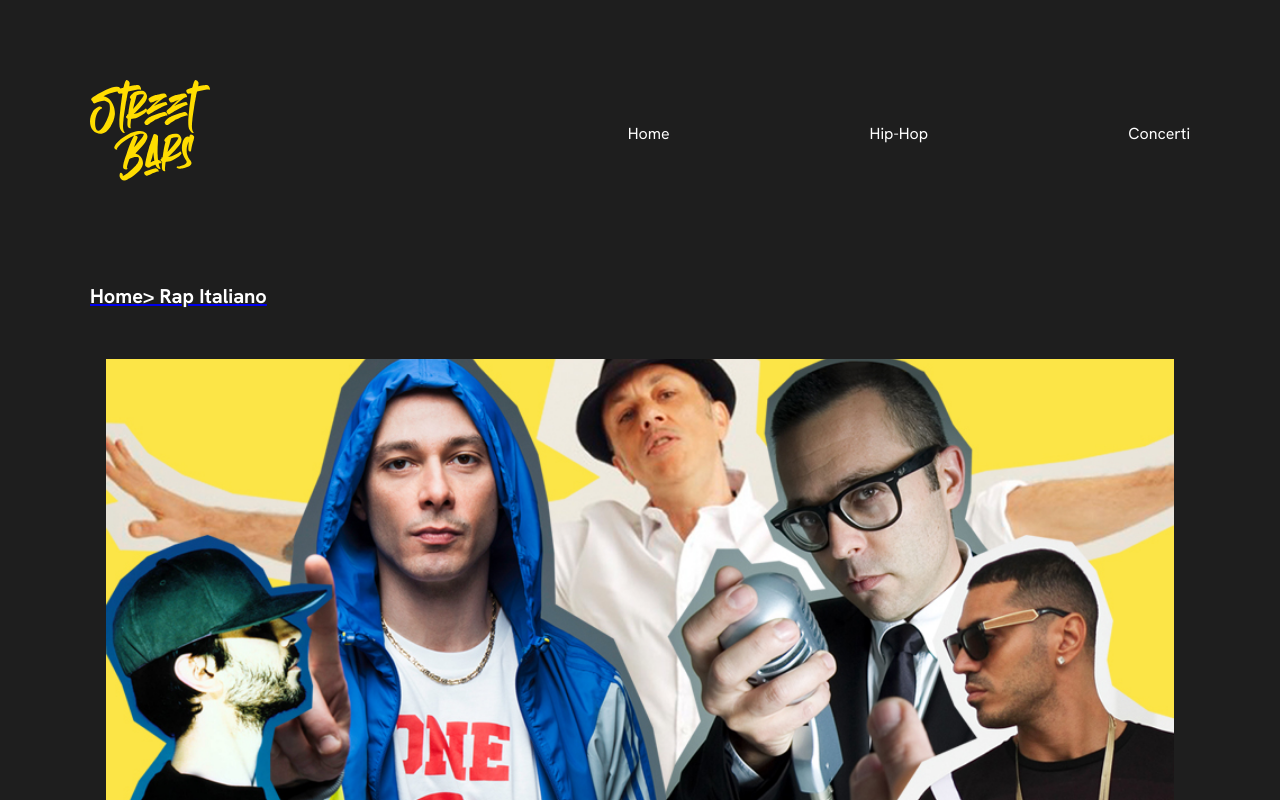
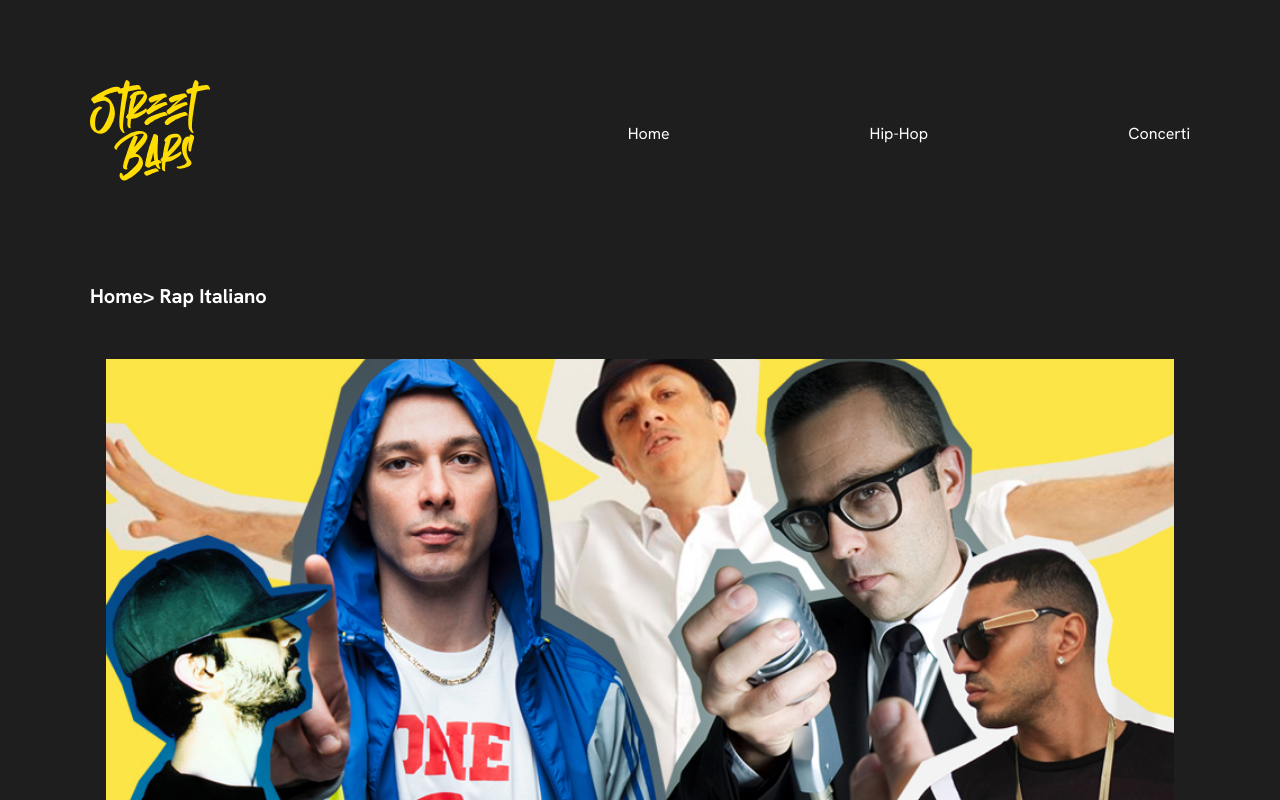
Before and after one commit to mimmosgrodoli/sito-musica-finale, a plain HTML site: page rap-italiano.html in a window 1280 px wide. Shown: the top 800 px of the page. Drawn offline with Linux system fonts and the light colour scheme.

Commit message:
Update pagina-generi.css

```diff
--- a/css/pagina-generi.css
+++ b/css/pagina-generi.css
@@ -67,6 +67,9 @@ header nav a:hover {
 }
 .testo-promeria :hover{
   color: #FFDF10;
+}
+.testo-promeria a{
+  text-decoration: none;
 }
 
 
```
